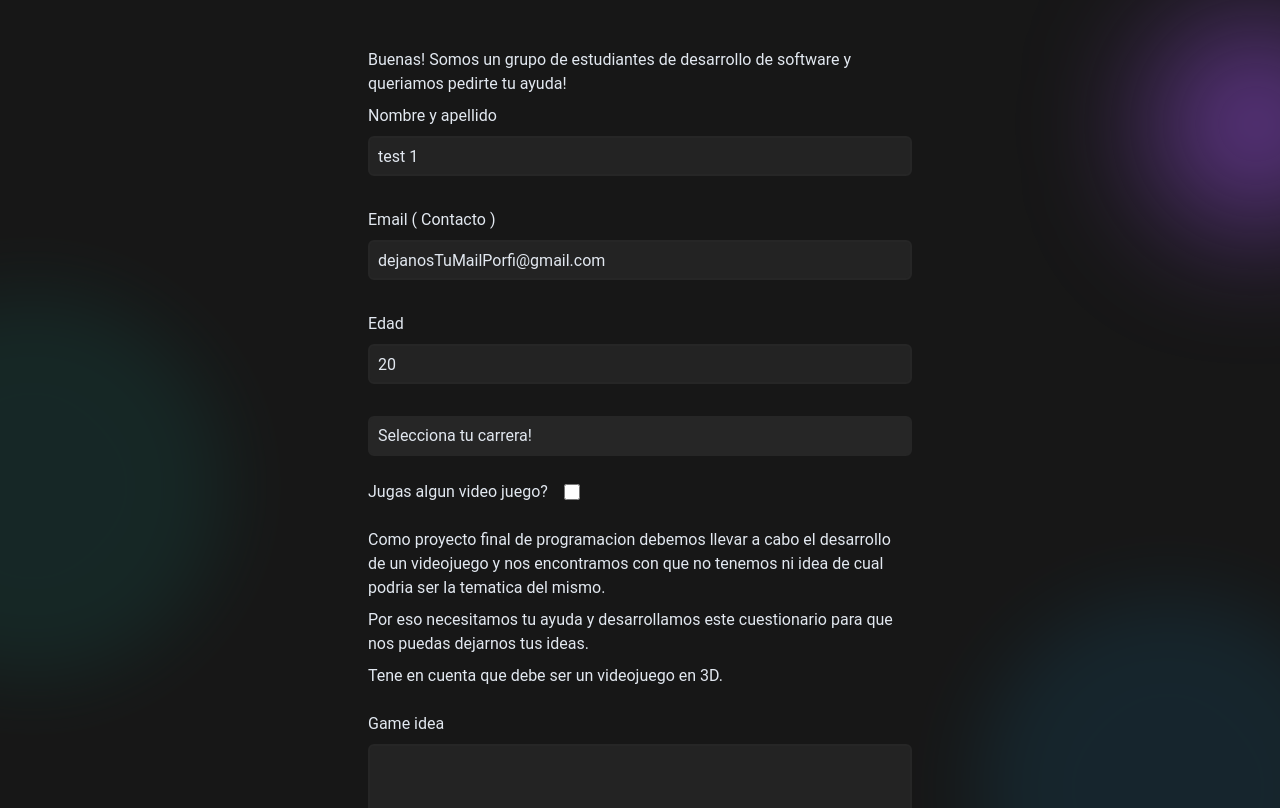
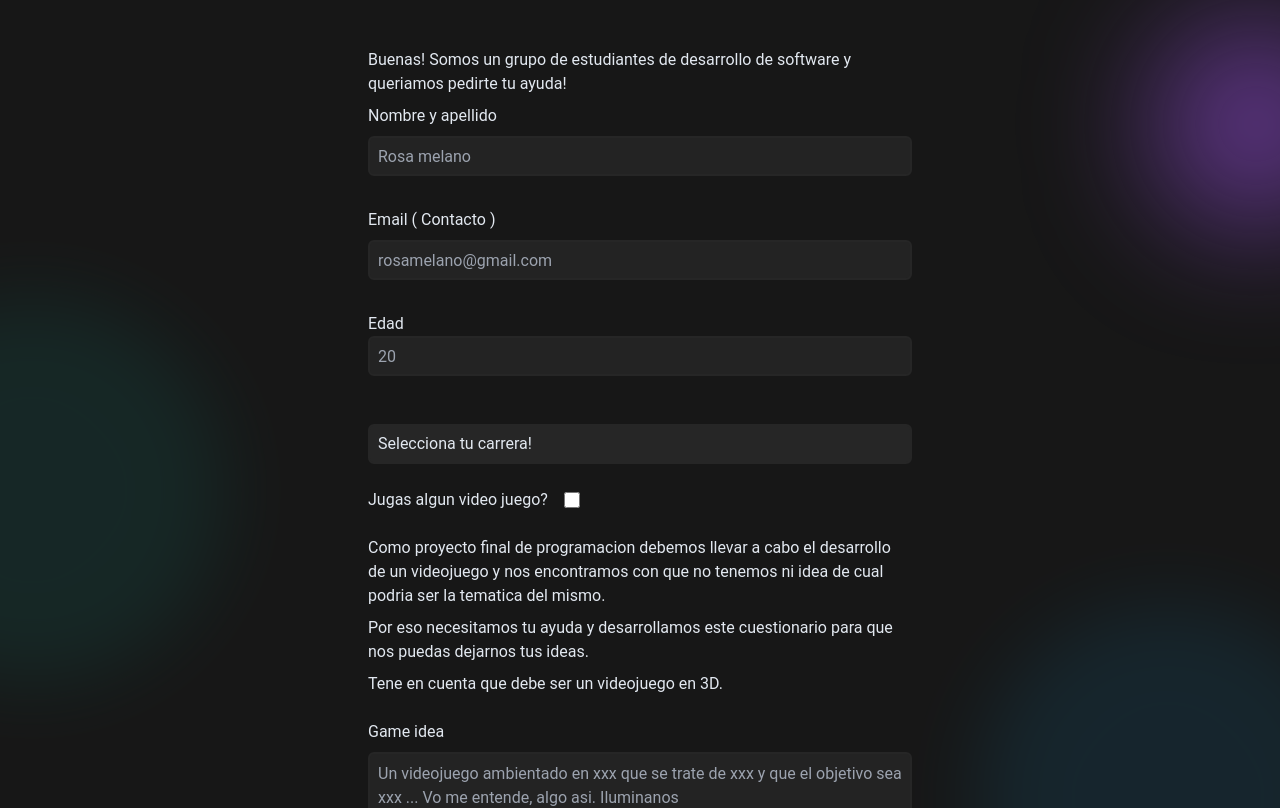
Before and after one commit to GuidoCarda/formsIB, a React (Vite) app: page / in a window 1280 px wide. Shown: the top 808 px of the page. Built offline with nearby package versions, Linux system fonts and the light colour scheme.

Commit message:
default values changed and error messages styles improved? mmm still needs more work

```diff
--- a/src/pages/Home.jsx
+++ b/src/pages/Home.jsx
@@ -13,10 +13,10 @@ const Home = () => {
     control,
   } = useForm({
     defaultValues: {
-      fullName: "test 1",
-      email: "dejanosTuMailPorfi@gmail.com",
-      age: 20,
-      carreras: "Selecciona tu carrera",
+      fullName: "",
+      email: "",
+      age: "",
+      carreras: "",
       plays: false,
       gameIdea: "",
     },
@@ -52,40 +52,49 @@ const Home = () => {
         <label htmlFor="fullName">Nombre y apellido</label>
         <input
           {...register("fullName", { required: true })}
+          placeholder="Rosa melano"
           className="focus:outline-none focus:border-indigo-900 bg-white/5 border-2 border-neutral-800 h-10 rounded-md w-full px-2 mb-6"
         />
 
-        {errors.fullName && <span>This field is required</span>}
+        {errors.fullName && <span>Este campo es requerido</span>}
 
         <label htmlFor="email">Email ( Contacto ) </label>
         <input
           {...register("email", { required: true })}
+          placeholder="rosamelano@gmail.com"
           className="focus:outline-none focus:border-indigo-900 bg-white/5 border-2 border-neutral-800 h-10 rounded-md w-full px-2 mb-6"
         />
 
-        {errors.email && <span>This field is required</span>}
+        {errors.email && <span>Este campo es requerido</span>}
 
+        <div className="relative">
           <label htmlFor="age">Edad</label>
           <input
             {...register("age", {
               required: true,
-            min: { value: 0, message: "the number must be higher than zero" },
-            max: { value: 100, message: "Ah you are so troll" },
+              min: { value: 0, message: "Valor invalido" },
+              max: { value: 100, message: "Ah sos re troll" },
             })}
-          className="focus:outline-none focus:border-indigo-900 bg-white/5 border-2 border-neutral-800 h-10 rounded-md w-full px-2 mb-6"
+            placeholder="20"
+            className="focus:outline-none focus:border-indigo-900 bg-white/5 border-2 border-neutral-800 h-10 rounded-md w-full px-2 mb-10"
           />
 
           {errors.age && (
-          <span>
-            {errors.age.message ? errors.age.message : "This field is required"}
+            <span className=" absolute top-16 text-sm mt-2 left-0 text-red-500">
+              {errors.age.message
+                ? errors.age.message
+                : "Este campo es requerido"}
             </span>
           )}
+        </div>
 
         <CustomSelect
           name={"carreras"}
           control={control}
           rules={{ required: true }}
         ></CustomSelect>
+
+        {errors.carreras && <span>Este campo es requerido</span>}
 
         <div className="flex gap-4 accent-indigo-500 items-center">
           <label htmlFor="plays">Jugas algun video juego?</label>
@@ -99,7 +108,7 @@ const Home = () => {
               {...register("gamesPlayed", { required: plays ? true : false })}
               className="focus:outline-none focus:border-indigo-900 bg-white/5 border-2 border-neutral-800 h-10 rounded-md w-full px-2 mb-6"
             />
-            {errors.gamesPlayed && <span>This field is required</span>}
+            {errors.gamesPlayed && <span>Este campo es requerido</span>}
           </>
         )}
 
@@ -120,6 +129,7 @@ const Home = () => {
 
         <label htmlFor="gameIdea">Game idea</label>
         <textarea
+          placeholder="Un videojuego ambientado en xxx que se trate de xxx y que el objetivo sea xxx ... Vo me entende, algo asi. Iluminanos"
           {...register("gameIdea", { required: true })}
           className="focus:outline-none focus:border-indigo-900  bg-white/5 border-2 border-neutral-800 rounded-md h-28 w-full p-2 resize-none"
         />
```
Lines whose indentation alone changed are shown as unchanged.
